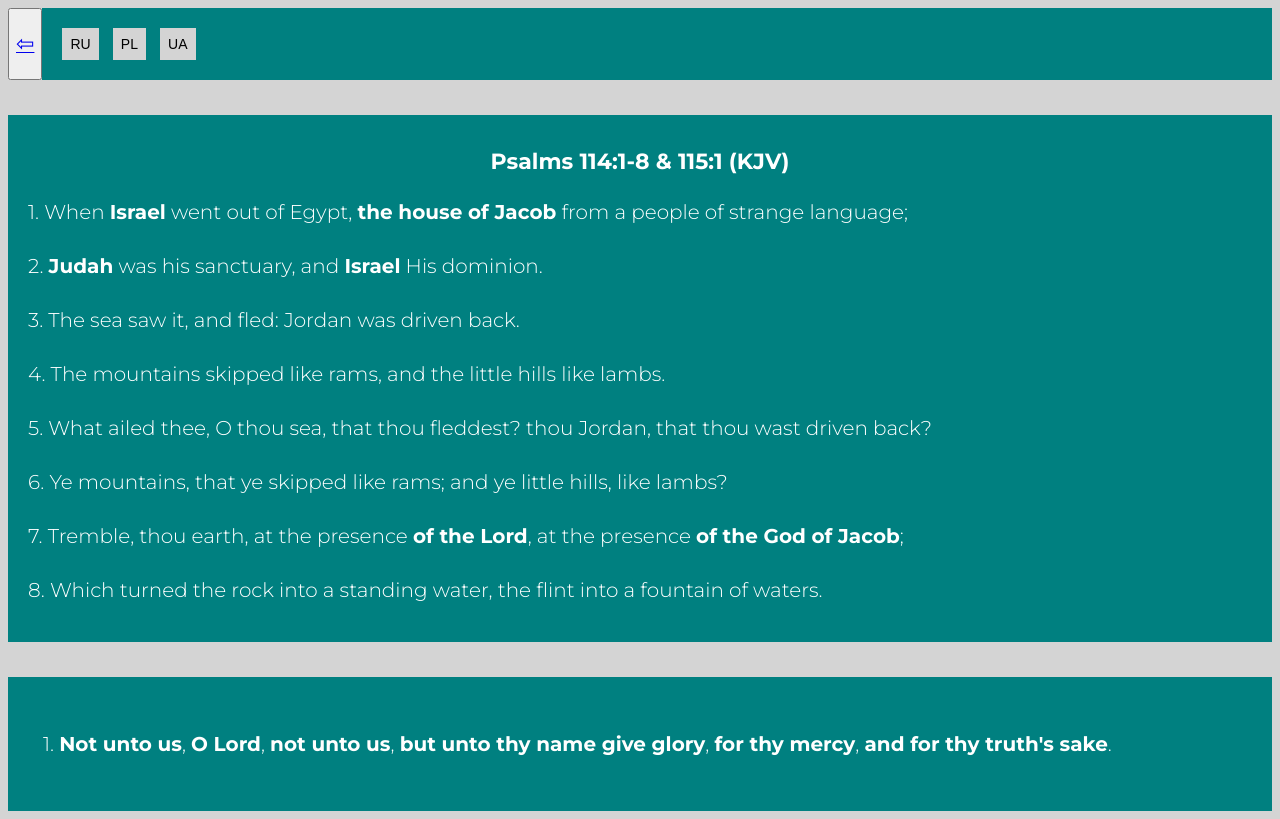
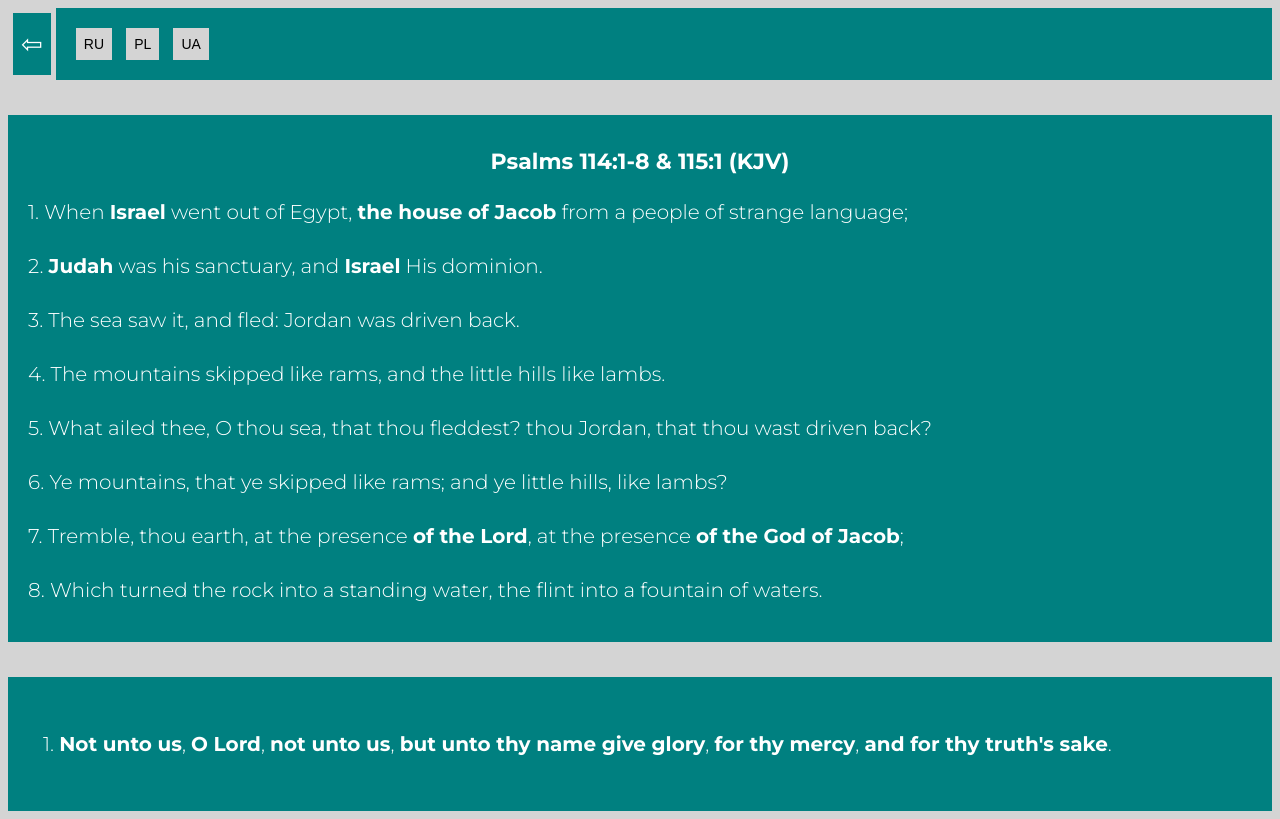
Before and after one commit to j-fullstack-d/Bible-Verses-w--EN, a plain HTML site: page index.html in a window 1280 px wide. Drawn offline with Linux system fonts and the light colour scheme.

Commit message:
Updated section.css

```diff
--- a/css/section.css
+++ b/css/section.css
@@ -17,23 +17,39 @@
   font-weight: bold;
 }
 
-.section__button {
+.section__button, .section__button--arrow {
   background-color: hsl(0, 0%, 83%);
   border-style: none;
   font-size: 14px;
   padding: 8px;
   margin: 5px;
   cursor: context-menu;
+  transition: 1s;
 }
 
-.section__button--link {
+.section__button:active {
+  transform: scale(1.1);
+}
+
+.section__button--arrow {
+  transition: 1s;
+  background-color: hsl(180, 100%, 25%);
+}
+
+.section__button--arrow:active {
+  background-color: hsl(180, 100%, 35%);
+  transform: scale(1.1);
+}
+
+.section__button--link, .section__button--arrow--link {
   color: hsl(0, 0%, 0%);
   text-decoration: none;
   cursor: context-menu;
 }
 
 .section__button--size {
-  font-size: 22px;
+  font-size: 26px;
+  color: hsl(0, 0%, 100%);
 }
 
 .section__paragraph--padding {
```
